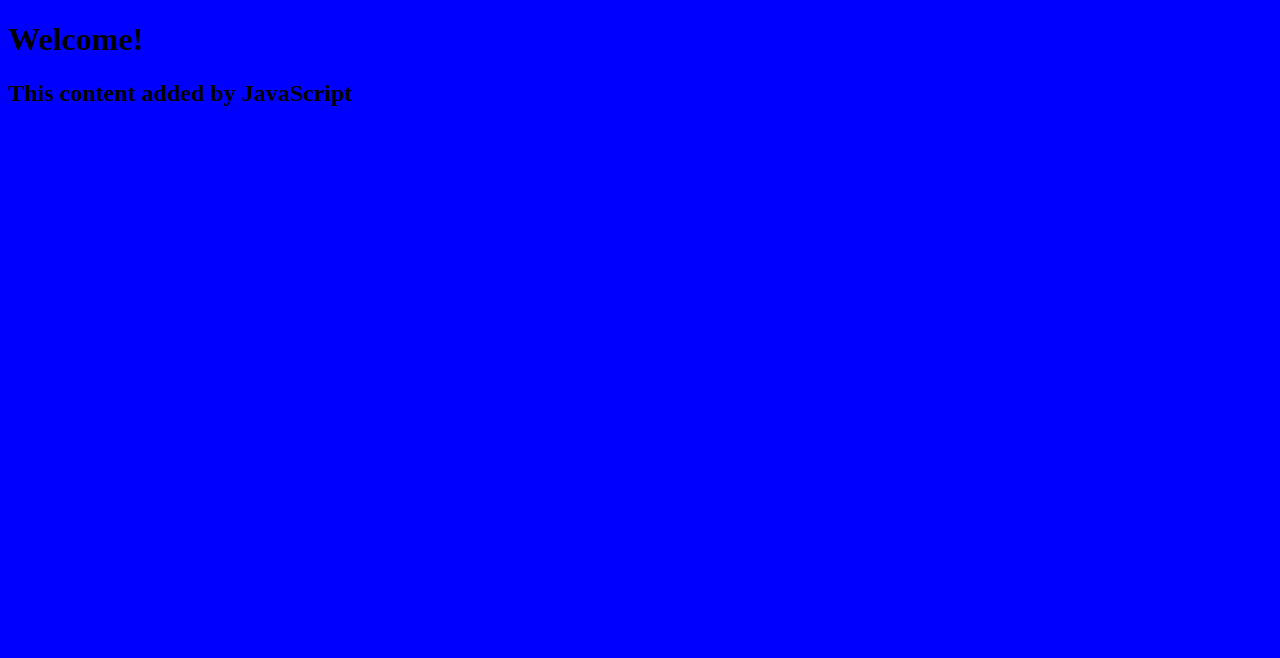
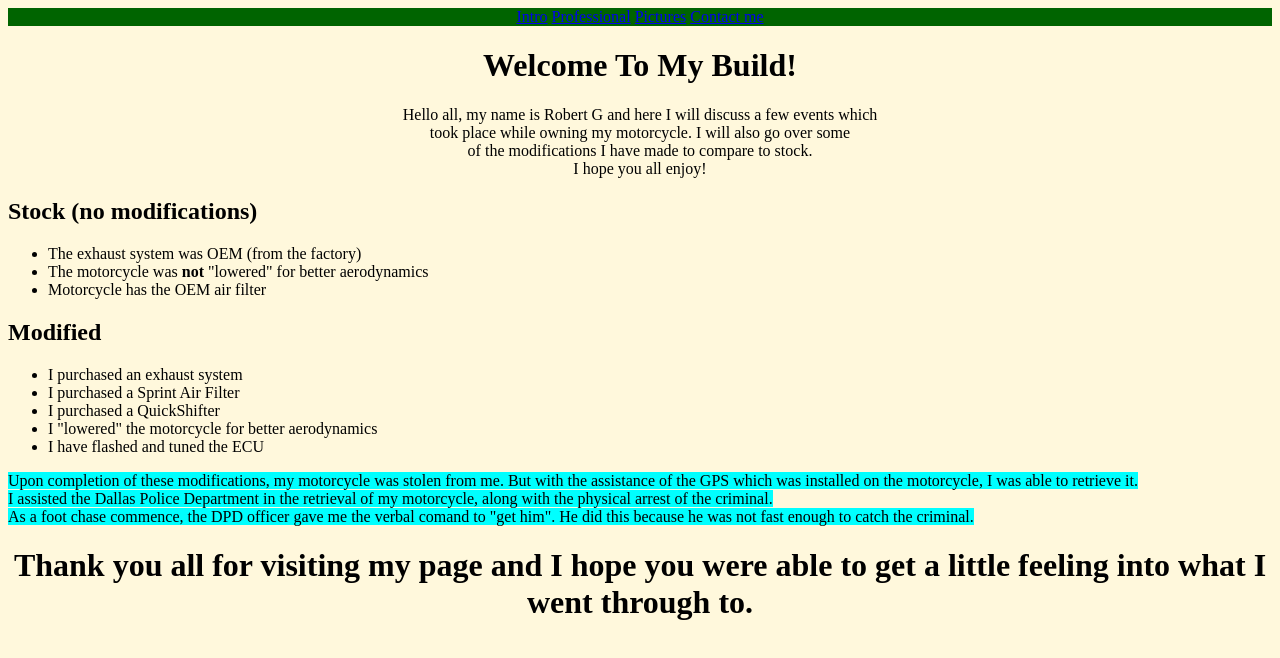
Before and after one commit to Robertflatiron/robertg-website, a plain HTML site: page index.html in a window 1280 px wide. Drawn offline with Linux system fonts and the light colour scheme.

Commit message:
add style.css, connect to index.html

```diff
--- a/index.html
+++ b/index.html
@@ -8,7 +8,31 @@
     <title>Robert's Life</title>
 </head>
 <body>
-    <h1>Welcome!</h1>
-    <script src="script.js"></script>
+    <header id="header">
+        <nav class="bar">
+            <a href="#intro" class="button bar-item">Intro</a>
+            <a href="#professional" class="button bar-item">Professional</a>
+            <a href="#pictures" class="button bar-item">Pictures</a>
+            <a href="#contact-me" class="button bar-item">Contact me</a>
+        </nav>
+<h1>Welcome To My Build!</h1>
+<script src="script.js"></script>
+<p>Hello all, my name is Robert G and here I will discuss a few events which<br> took place while owning my motorcycle. I will also go over some <br> of the modifications I have made to compare to stock.<br> I hope you all enjoy!<br> </p>
+<h2>Stock (no modifications)</h2>
+    <ul>
+        <li>The exhaust system was OEM (from the factory)</li>
+        <li>The motorcycle was <strong>not</strong> "lowered" for better aerodynamics</li>
+        <li>Motorcycle has the OEM air filter</li>
+    </ul>
+<h2>Modified</h2>
+    <ul>
+        <li>I purchased an exhaust system</li>
+        <li>I purchased a Sprint Air Filter</li>
+        <li>I purchased a QuickShifter</li>
+        <li>I "lowered" the motorcycle for better aerodynamics</li>
+        <li>I have flashed and tuned the ECU</li>
+    </ul>
+<p2>Upon completion of these modifications, my motorcycle was stolen from me. But with the assistance of the GPS which was installed on the motorcycle, I was able to retrieve it. <br> I assisted the Dallas Police Department in the retrieval of my motorcycle, along with the physical arrest of the criminal. <br> As a foot chase commence, the DPD officer gave me the verbal comand to "get him". He did this because he was not fast enough to catch the criminal.</p2>
+<h1>Thank you all for visiting my page and I hope you were able to get a little feeling into what I went through to. </h1>
 </body>
 </html>
--- a/script.js
+++ b/script.js
@@ -1,3 +1,3 @@
 const h2 = document.createElement("h2");
-h2.textContent = "This content added by JavaScript";
+h2.textContent = ;
 document.querySelector("body").appendChild(h2);
--- a/style.css
+++ b/style.css
@@ -1,3 +1,18 @@
 body {
-    background-color: blue;
+    background-color: cornsilk;
 }
+h1 {
+    text-align: center;
+}
+p {
+    text-align: center;
+}
+nav.bar {
+    text-align: center;
+}
+p2 {
+    background-color: cyan;
+}
+nav {
+    background-color: darkgreen;
+}
```
